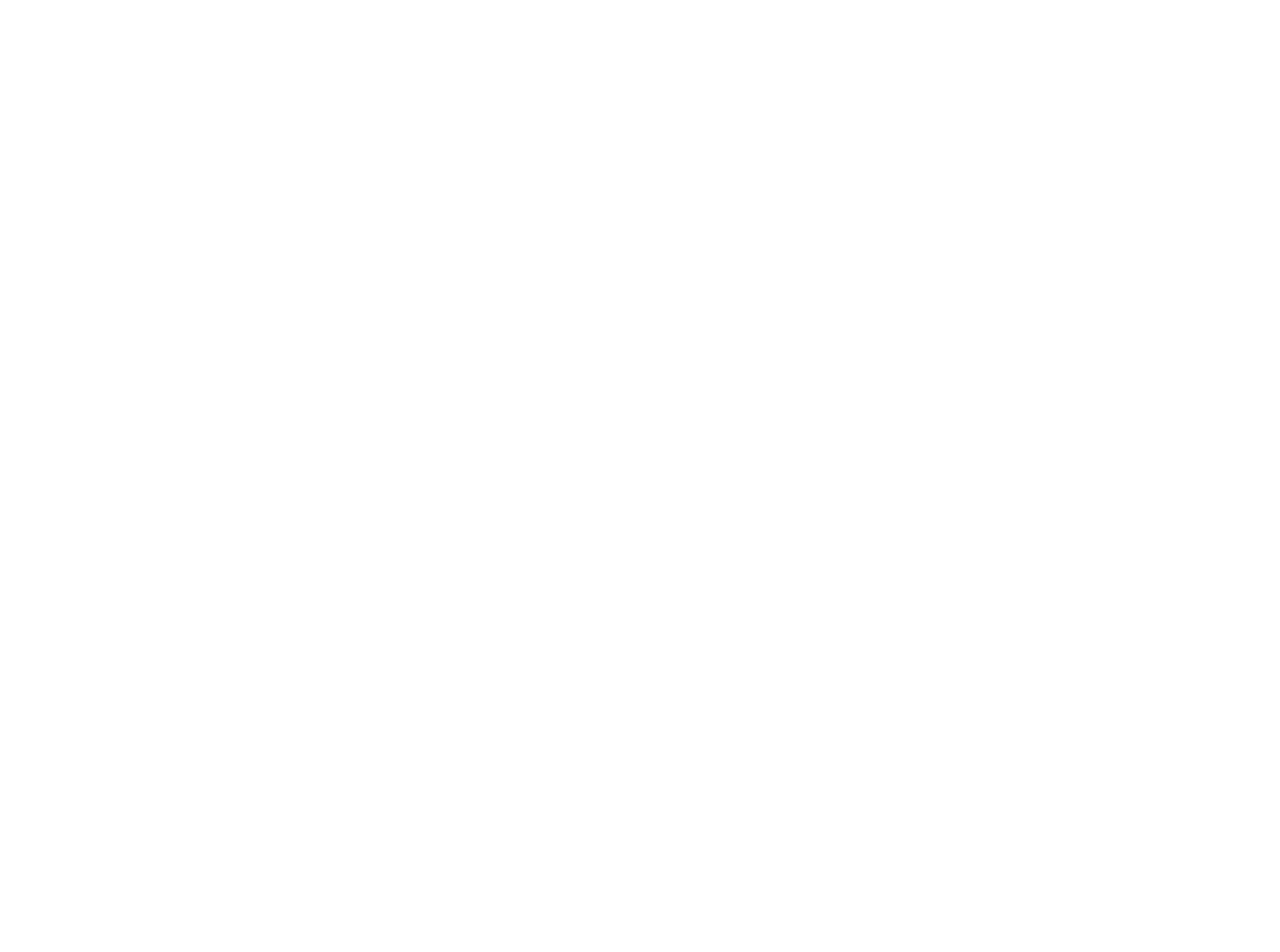
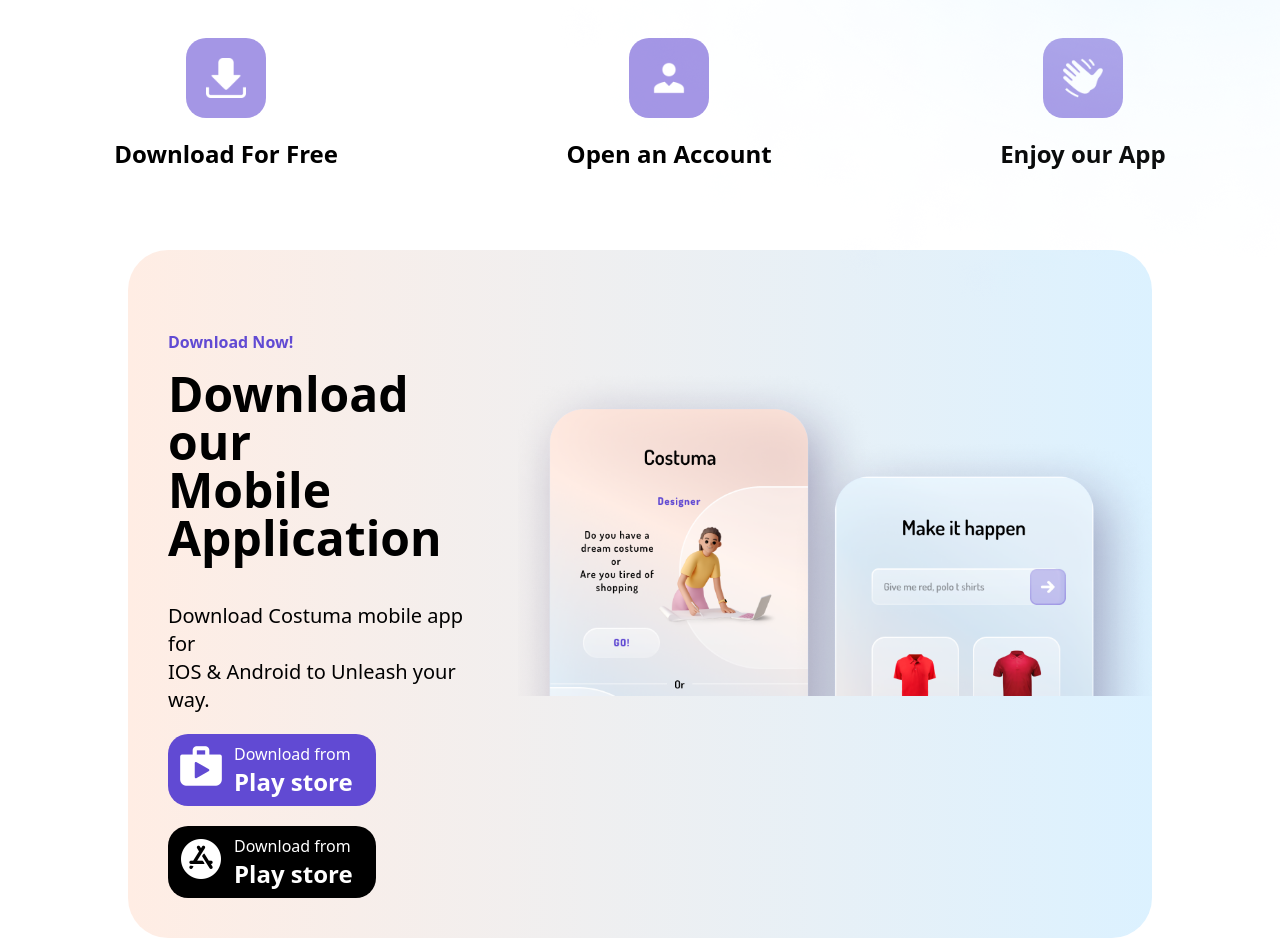
Before and after one commit to rajitha-00/costuma-eb, a React (Create React App) app: page / in a window 1280 px wide. Shown: the part 2220-3172 px from the top of the page. Built offline with nearby package versions, Linux system fonts and the light colour scheme.

Commit message:
whats new doen

```diff
--- a/src/index.css
+++ b/src/index.css
@@ -3,4 +3,8 @@
 @tailwind utilities;
 section {
   min-height: 100vh;
+}
+
+.DownloadContainer {
+  background: linear-gradient(90deg, #FFEDE4 0%, rgba(211, 238, 255, 0.8) 100%);
 }/*# sourceMappingURL=index.css.map */
--- a/src/index.scss
+++ b/src/index.scss
@@ -5,3 +5,6 @@
 section{
     min-height: 100vh;
 }
+.DownloadContainer{
+    background: linear-gradient(90deg, #FFEDE4 0%, rgba(211, 238, 255, 0.80) 100%);
+}
--- a/src/views/Design.jsx
+++ b/src/views/Design.jsx
@@ -16,7 +16,7 @@
           </div>
           <div className="textContainer">
             <h3 className='text-md font-semibold'>Design Process</h3>
-            <h1 className='text-3xl text-[#614AD3] font-bold mt-4'>
+            <h1 className='md:text-6xl text-[#614AD3] font-bold mt-4'>
                 Easy than you think,
                 <br />
                 Use your prompt.
--- a/src/views/WhatsNew.jsx
+++ b/src/views/WhatsNew.jsx
@@ -1,9 +1,79 @@
 import React from 'react'
+import Bg from '../assets/images/bgs/howBg.png'
+import Download from '../assets/images/icons/download.png'
+import Profile from '../assets/images/icons/account.png'
+import Soso from '../assets/images/icons/soso.png'
+import Play from '../assets/images/icons/play.png'
+import App from '../assets/images/icons/app.png'
+import Whats from '../assets/images/whats.png'
+
 
 const WhatsNew = () => {
   return (
     <>
-<section></section>
+        <section id='new' className='mt-32'>
+            <div className="bgright absolute z-0 right-0 top-[80%]">
+                <img src={Bg} className='w-full ' alt="" />
+            </div>
+            <h1 className='text-center md:text-8xl font-bold'>
+                How it works?
+            </h1>
+            <div className="flex justify-around mt-40 z-50">
+                <div className="containerCard items-center justify-center text-center ">
+                    <div className="iconBox w-20 h-20 rounded-[20px] bg-[#614ad393] mx-auto justify-center items-center flex">
+                        <img src={Download} className='w-10 h-10 m-auto' alt="" />
+                    </div>
+                    <h2 className="text-center text-2xl font-semibold mt-5">Download For Free</h2>
+                </div>
+                <div className="containerCard">
+                    <div className="iconBox w-20 h-20 mx-auto rounded-[20px] bg-[#614ad393] justify-center items-center flex">
+                        <img src={Profile} className='w-10 h-10 m-auto' alt="" />
+                    </div>
+                    <h2 className="text-center text-2xl font-semibold mt-5">Open an Account</h2>
+                </div>
+                <div className="containerCard">
+                    <div className="iconBox w-20 h-20 mx-auto rounded-[20px] bg-[#614ad393] justify-center items-center flex">
+                        <img src={Soso} className='w-10 h-10 m-auto' alt="" />
+                    </div>
+                    <h2 className="text-center text-2xl font-semibold mt-5">Enjoy our App</h2>
+                </div>
+            </div>
+            <div className="DownloadContainer h-50 w-[80%] justify-center mt-20 flex mx-auto rounded-[40px] ">
+                <div className="textContainer p-10 mt-10">
+                    <h3 className='text-md font-semibold text-[#614AD3]'>Download Now!</h3>
+                    <h1 className='md:text-5xl text-black font-bold mt-4'>
+                        Download our
+                        <br />
+                        Mobile Application
+
+                    </h1>
+                    <h2 className='text-black text-xl mt-10'>Download Costuma mobile  app for <br /> IOS & Android to Unleash your way.</h2>
+                    <div className="Button bg-[#614AD3] flex mt-5 p-2 rounded-[20px] w-52">
+                        <div>
+                            <img src={Play} alt="" />
+                        </div>
+                        <div className='ml-2'>
+
+                            <p className='text-white'>Download from</p>
+                            <h2 className='text-white font-semibold text-2xl'>Play store</h2>
+                        </div>
+                    </div>
+                    <div className="Button bg-black flex mt-5 p-2 rounded-[20px] w-52">
+                        <div>
+                            <img src={App} alt="" />
+                        </div>
+                        <div className='ml-2'>
+
+                            <p className='text-white'>Download from</p>
+                            <h2 className='text-white font-semibold text-2xl'>Play store</h2>
+                        </div>
+                    </div>
+                </div>
+                <div className="imgContainer mt-28 items-end justify-end">
+                    <img src={Whats} className='' alt="" />
+                </div>
+            </div>
+        </section>
     </>
   )
 }
```
Also changed, not shown: 1 other file (tests, documents, lock files or other folders).
